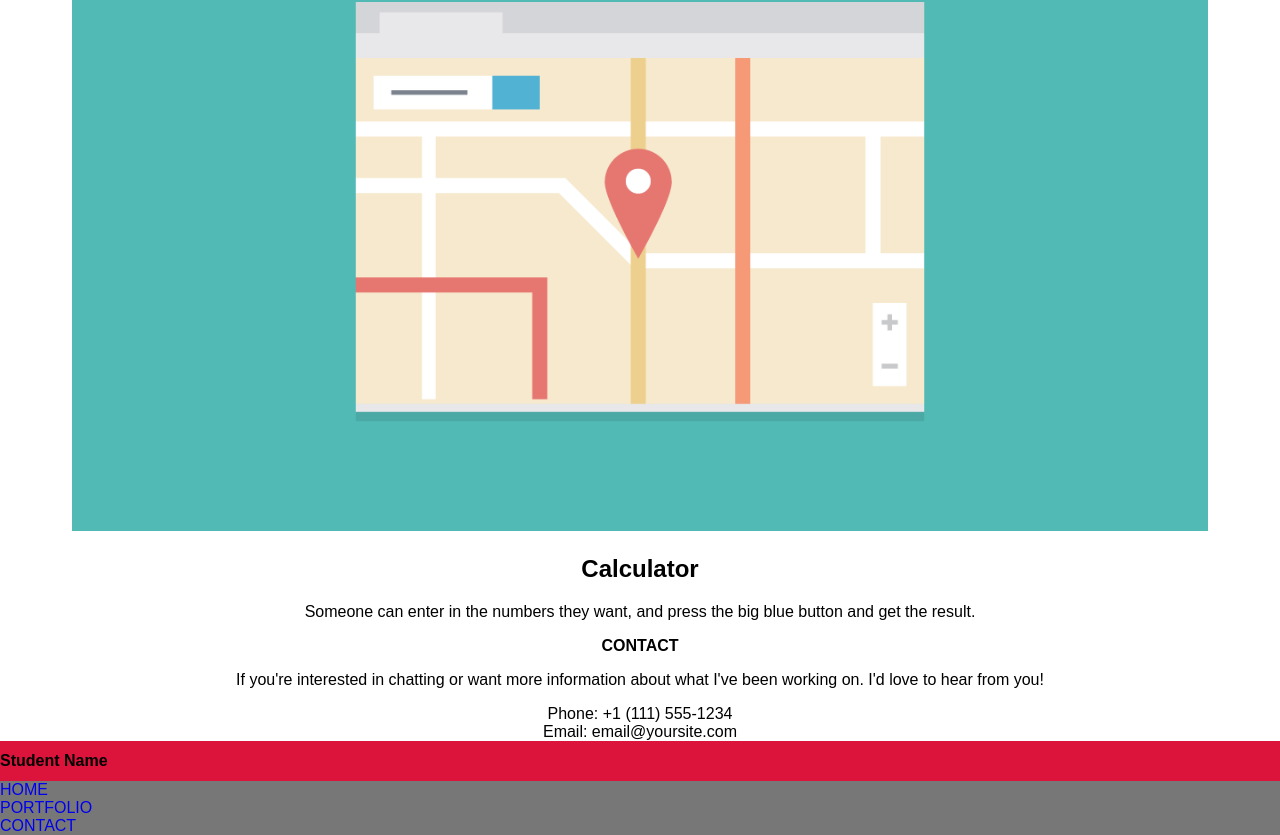
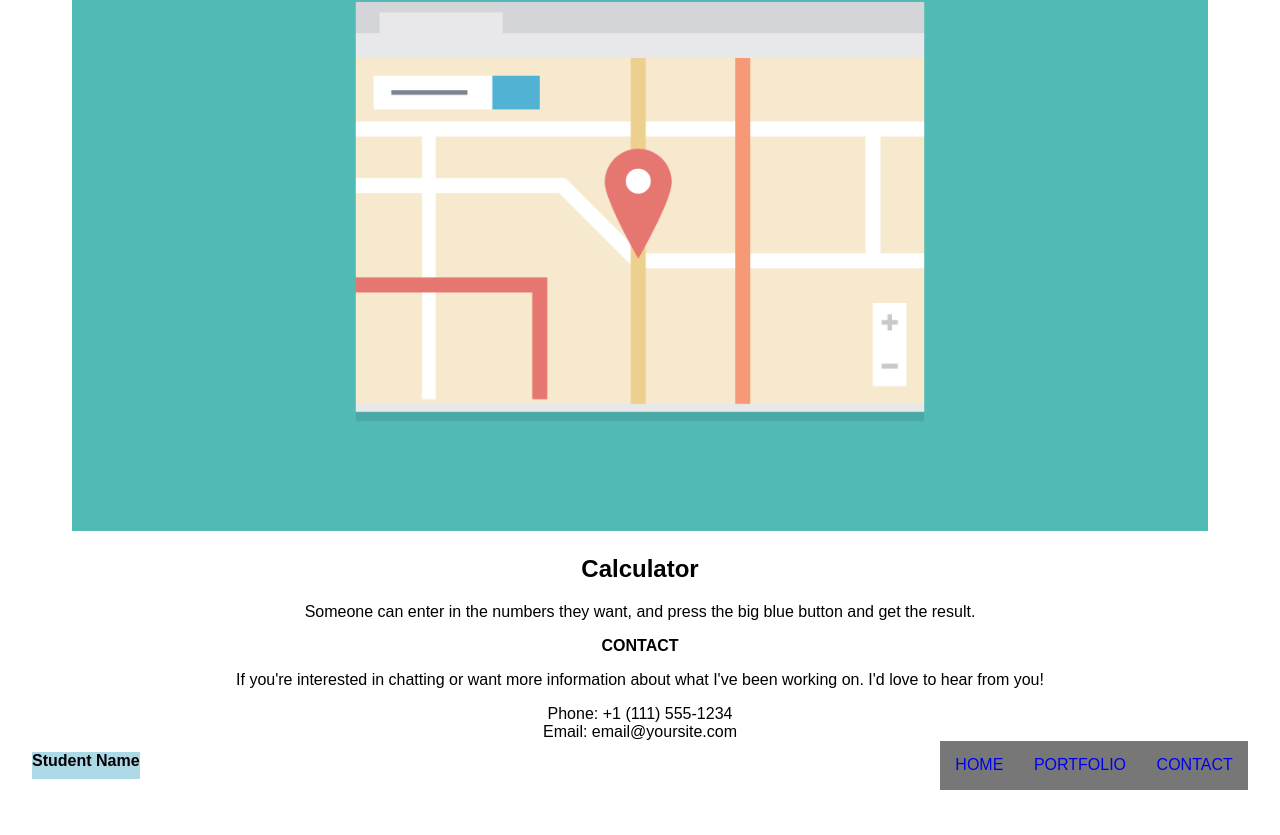
Before and after one commit to R2D2TheGoldGuy/p2-responsive-layout, a plain HTML site: page index.html in a window 1280 px wide. Shown: the part 4222-5057 px from the top of the page. After the commit the page ends 5012 px from the top, so only its background shows below. Drawn offline with Linux system fonts and the light colour scheme.

Commit message:
Fixed up Footer, Basic Layout Completed
Finishing touches left to do, base layout is completed.

```diff
--- a/css/styles.css
+++ b/css/styles.css
@@ -65,15 +65,25 @@ img {
 #contact {
     text-align: center;
 }
-
-
 header {
     background: floralwhite;
 }
 
-footer {
-    background: crimson;
+.generated-content {
+    display: none;
 }
+
+footer p::before {
+    content: "Student Name";
+}
+footer p a {
+    float: right;
+}
+
+.mobile-display {
+    display: none;
+}
+
 
 .top-heading {
     background: lightblue;
@@ -83,11 +93,49 @@ footer {
     .container {
         width: 95%;
     }
+
+    .main-header,
+    .main-nav {
+        display: flex;
+        flex-direction: column;
+        text-align: center;
+    }
+
     .main-nav {
         margin-top: 1.5em;
         flex-direction: row;
         justify-content: space-around;
+        margin-top: 0;
     }
+
+    /* footer p {
+        display: none;
+    }
+
+    div span a {
+        float: right;
+
+    }
+
+    footer::before {
+        content: "Student Name";
+    } */
+
+    footer p {
+        display: none;
+    }
+
+
+
+    .main-header {
+        flex-direction: row;
+    }
+    .top-heading {
+        margin-right: auto;
+    }
+
+
+
 
 }
 
--- a/index.html
+++ b/index.html
@@ -15,6 +15,7 @@
     </head>
     <body>
         <div class="container">
+            <!-- Main Navigation -->
             <header class="main-header">
                 <h1 class="top-heading">Student Name</h1>
                 <nav>
@@ -124,14 +125,23 @@
                 </div>
             </div>
         </div>
-        <footer>
-
-            <h1>Student Name</h1>
-            <ul class="page-top">
-                <li><a href="#home">HOME</a></li>
+        <footer class="container">
+            <nav class="tablet-display">
+                <div class="main-header mobile-display">
+                    <h1 class="top-heading">Student Name</h1>
+                    <ul class="main-nav">
+                        <li><a href="#home" >HOME</a></li>
                         <li><a href="#portfolio">PORTFOLIO</a></li>
                         <li><a href="#contact">CONTACT</a></li>
                     </ul>
+                </div>
+            </nav>
+            <p><a href="#home">BACK TO TOP</a></p>
+            <!-- <div class="generated-content-2">
+                <span><a href="#home">HOME</a></span>
+                <span><a>PORTFOLIO</a></span>
+                <span><a>CONTACT</a></span>
+            </div> -->
 
         </footer>
     </body>
```
Lines whose indentation alone changed are shown as unchanged.
